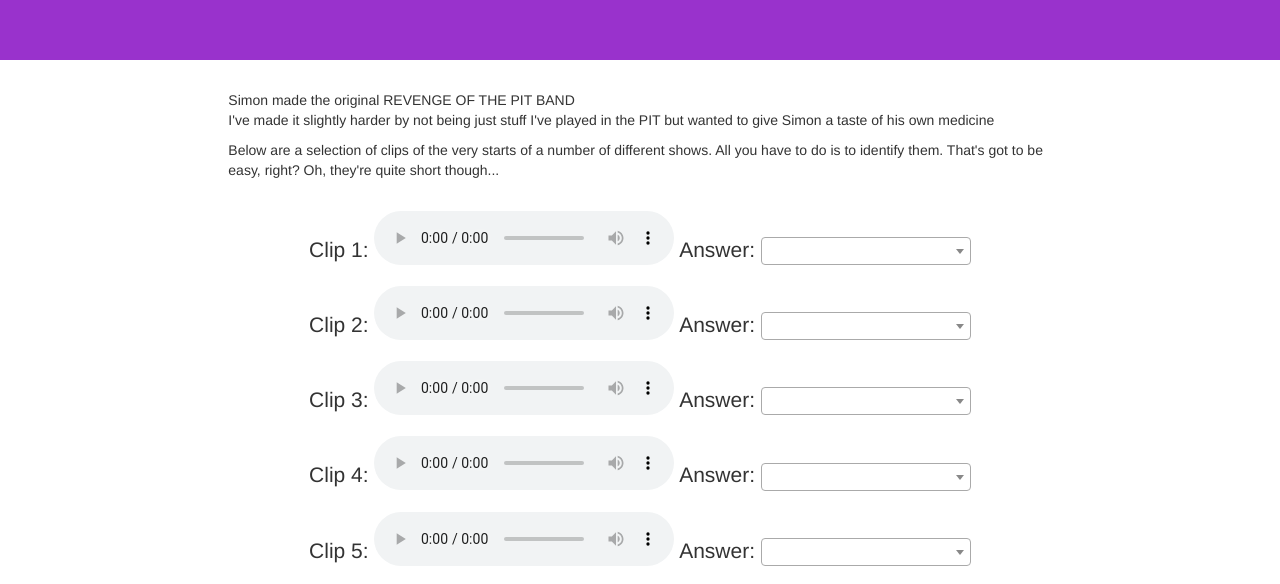
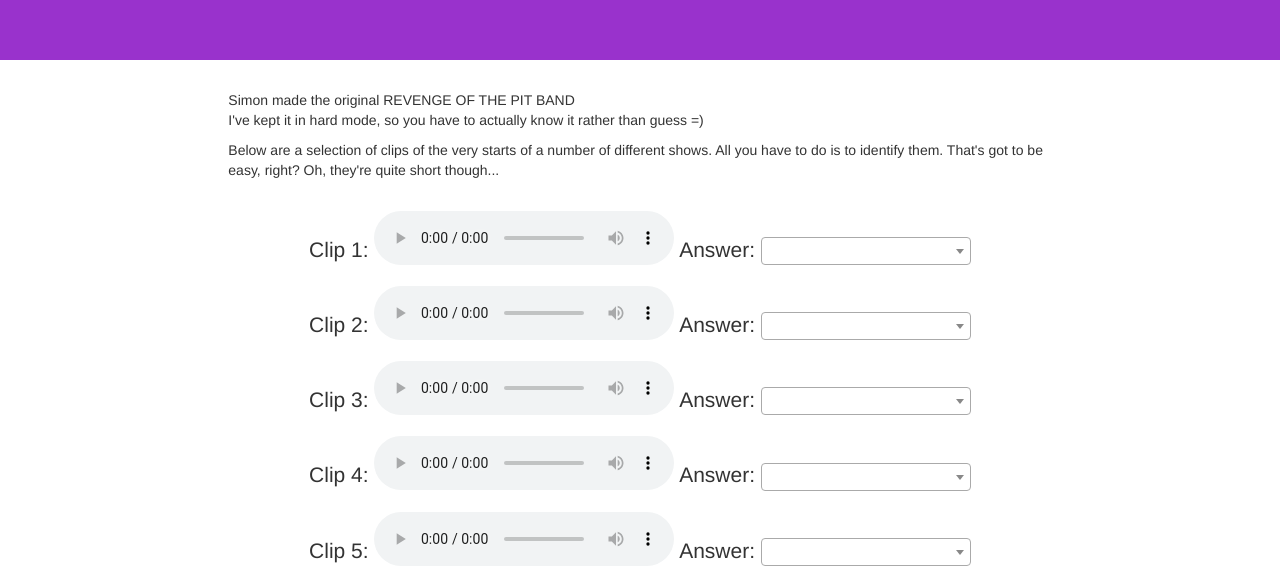
Before and after one commit to SteveTheSuper/SteveTheSuper.github.io, a plain HTML site: page index.html in a window 1280 px wide. Shown: the part 180-764 px from the top of the page. Drawn offline with nearby package versions, Linux system fonts and the light colour scheme.

Commit message:
Update index.html

```diff
--- a/index.html
+++ b/index.html
@@ -36,7 +36,7 @@
                 <p>
                     Simon made the original REVENGE OF THE PIT BAND
 					<br>
-					I've made it slightly harder by not being just stuff I've played in the PIT but wanted to give Simon a taste of his own medicine
+I've kept it in hard mode, so you have to actually know it rather than guess =)
 				</p>
                 <p>
                     Below are a selection of clips of the very starts of a number of different shows.  All you have to do
```
